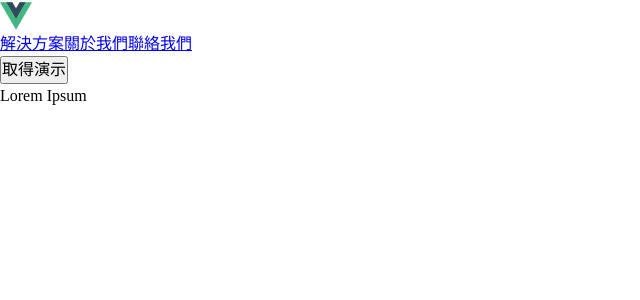
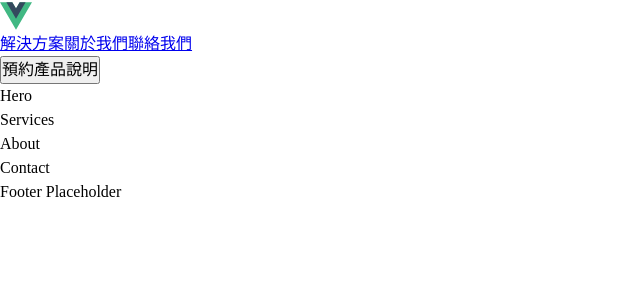
Before and after one commit to MedHealro/hlro-landing, a Vue app: page / in a window 1280 px wide. Shown: the top 300 px of the page, without its empty margins (0-640 px from the left). Built offline with nearby package versions, Linux system fonts and the light colour scheme.

Commit message:
set up routing

```diff
--- a/src/App.vue
+++ b/src/App.vue
@@ -1,5 +1,8 @@
 <script setup lang="ts">
 import { RouterLink, RouterView } from 'vue-router'
+import { useRouter, useRoute } from 'vue-router'
+
+const router = useRouter()
 </script>
 
 <template>
@@ -15,11 +18,15 @@ import { RouterLink, RouterView } from 'vue-router'
           <RouterLink to="/">聯絡我們</RouterLink>
         </ul>
       </nav>
-      <button class="button">取得演示</button>
+      <button class="button" @click="router.push('demo')">預約產品說明</button>
     </div>
   </header>
 
   <RouterView />
+
+  <footer>
+    <div class="container">Footer Placeholder</div>
+  </footer>
 </template>
 
 <style scoped>
--- a/src/pages/HomePage.vue
+++ b/src/pages/HomePage.vue
@@ -1,5 +1,12 @@
 <script setup lang="ts"></script>
 
-<template>Lorem Ipsum</template>
+<template>
+  <main>
+    <section class="section hero">Hero</section>
+    <section class="section services">Services</section>
+    <section class="section about">About</section>
+    <section class="section contact">Contact</section>
+  </main>
+</template>
 
 <style scoped></style>
--- /dev/null
+++ b/src/pages/RequestDemoPage.vue
@@ -0,0 +1,5 @@
+<script setup lang="ts"></script>
+
+<template>Request Demo</template>
+
+<style scoped></style>
--- a/src/router/index.ts
+++ b/src/router/index.ts
@@ -8,15 +8,15 @@ const router = createRouter({
       path: '/',
       name: 'home',
       component: HomePage
+    },
+    {
+      path: '/demo',
+      name: 'demo',
+      // route level code-splitting
+      // this generates a separate chunk (About.[hash].js) for this route
+      // which is lazy-loaded when the route is visited.
+      component: () => import('../pages/RequestDemoPage.vue')
     }
-    // {
-    //   path: '/about',
-    //   name: 'about',
-    //   // route level code-splitting
-    //   // this generates a separate chunk (About.[hash].js) for this route
-    //   // which is lazy-loaded when the route is visited.
-    //   component: () => import('../views/AboutView.vue')
-    // }
   ]
 })
 
```
